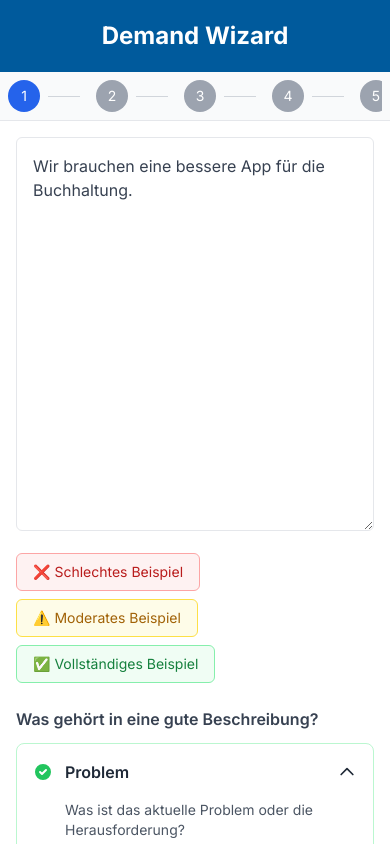
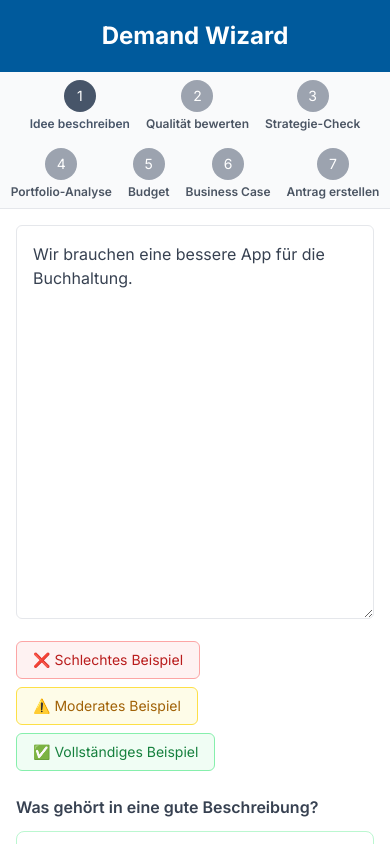
Before and after one commit to sommeralex/Demand-Wizard, a Next.js app: page /schritt/1 in a window 390 px wide. Both pictures are taken after a click on the button "❌ Schlechtes Beispiel". Built offline with nearby package versions, Linux system fonts and the light colour scheme.

Commit message:
gui improve

```diff
--- a/src/app/components/Stepper.tsx
+++ b/src/app/components/Stepper.tsx
@@ -26,44 +26,43 @@
   if (!mounted) {
     return (
       <nav className="p-2 md:p-4 border-b bg-gray-50">
-        <ol className="flex items-center justify-start md:justify-center space-x-2 md:space-x-4 overflow-x-auto">
-          {steps.map((step) => (
-            <li key={step.number} className="flex items-center flex-shrink-0">
+            <ol className="flex flex-wrap items-center justify-center gap-4">
+              {steps.map((step, index) => (
+                <li key={step.number} className="flex items-center">
                   <Link href={`/schritt/${step.number}`} className="flex flex-col items-center text-center">
                     <div className="w-8 h-8 rounded-full flex items-center justify-center text-white bg-gray-400 text-sm">
                       {step.number}
                     </div>
-                <span className="mt-1 text-xs font-semibold text-gray-600 hidden md:block whitespace-nowrap">
+                    <span className="mt-1 text-xs font-semibold text-gray-600 md:block whitespace-nowrap">
                       {step.title}
                     </span>
                   </Link>
-              {step.number < steps.length && <div className="w-8 md:w-12 h-px bg-gray-300 mx-2 md:mx-4 flex-shrink-0" />}
+                  {index < steps.length - 1 && <div className="hidden md:block w-8 md:w-12 h-px bg-gray-300 mx-2 md:mx-4" />}
                 </li>
               ))}
             </ol>
-      </nav>
-    );
+          </nav>    );
   }
 
   return (
     <nav className="p-2 md:p-4 border-b bg-gray-50">
-      <ol className="flex items-center justify-start md:justify-center space-x-2 md:space-x-4 overflow-x-auto">
-        {steps.map((step) => {
+      <ol className="flex flex-wrap items-center justify-center gap-4">
+        {steps.map((step, index) => {
           const isCompleted = currentStep > step.number;
           const isCurrent = currentStep === step.number;
 
           return (
-            <li key={step.number} className="flex items-center flex-shrink-0">
+            <li key={step.number} className="flex items-center">
               <Link href={`/schritt/${step.number}`} className="flex flex-col items-center text-center">
                 <div
-                  className={`w-8 h-8 rounded-full flex items-center justify-center text-white text-sm ${isCompleted ? 'bg-green-600' : isCurrent ? 'bg-blue-600' : 'bg-gray-400'}`}>
+                  className={`w-8 h-8 rounded-full flex items-center justify-center text-white text-sm ${isCompleted ? 'bg-green-600' : isCurrent ? 'bg-slate-600' : 'bg-gray-400'}`}>
                   {step.number}
                 </div>
-                <span className={`mt-1 text-xs font-semibold hidden md:block whitespace-nowrap ${isCurrent ? 'text-blue-600' : 'text-gray-600'}`}>
+                <span className={`mt-1 text-xs font-semibold md:block whitespace-nowrap ${isCurrent ? 'text-slate-600' : 'text-gray-600'}`}>
                   {step.title}
                 </span>
               </Link>
-              {step.number < steps.length && <div className="w-8 md:w-12 h-px bg-gray-300 mx-2 md:mx-4 flex-shrink-0" />}
+              {index < steps.length - 1 && <div className="hidden md:block w-8 md:w-12 h-px bg-gray-300 mx-2 md:mx-4" />}
             </li>
           );
         })}
```
Lines whose indentation alone changed are shown as unchanged.
